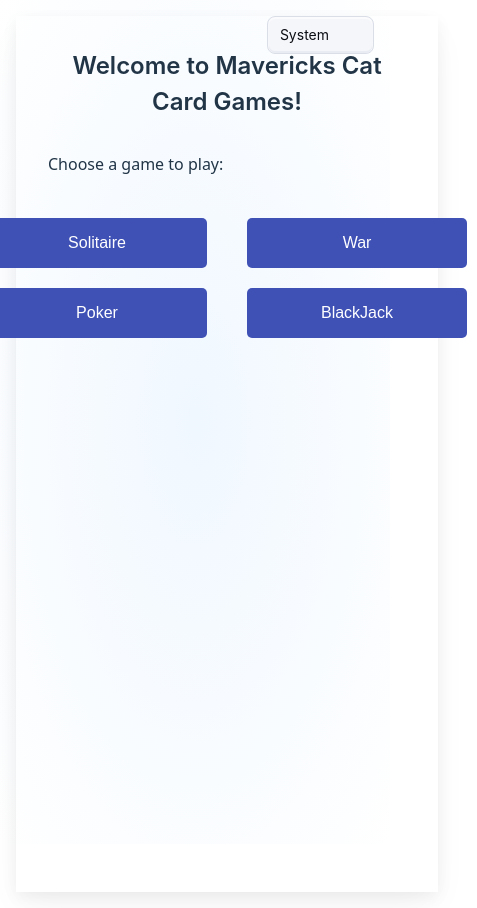
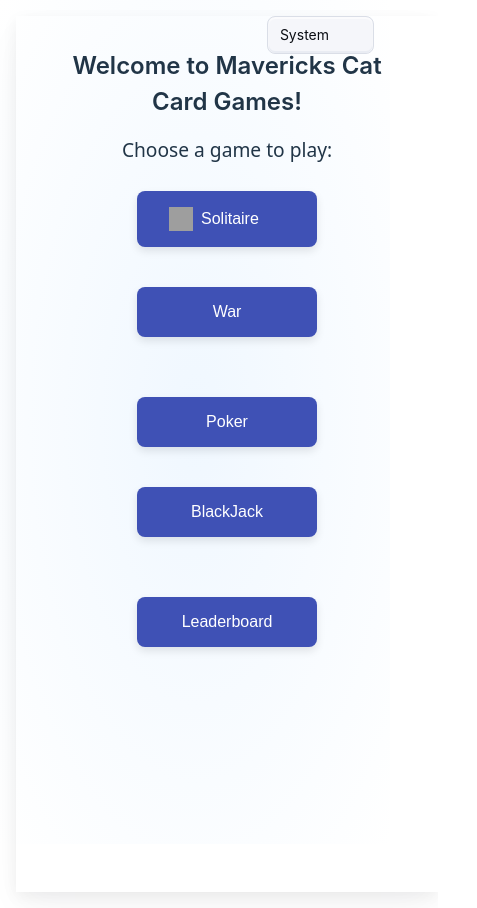
Before and after one commit to Team-Mavericks-CCG/Mavericks_Cat_CGs, a React (Vite) app in the folder frontend/: page /home in a window 390 px wide. Shown: the whole page, 477 px wide, since content can reach past the window. Built offline with nearby package versions, Linux system fonts and the light colour scheme; grey boxes are pictures that could not be loaded; some icons are missing.

Commit message:
added Leaderboard button and flushed it out more.

```diff
--- a/frontend/src/homePage.css
+++ b/frontend/src/homePage.css
@@ -18,19 +18,30 @@ body {
   align-items: center;
   text-align: center;
   box-sizing: border-box;
-  padding-bottom: 3rem; /* Space for footer */
+  padding-bottom: 3rem;
+}
+
+p {
+  font-size: 1.2rem;
+  margin: 0;
+  padding: 0;
+  text-align: center;
 }
 
 .button-container {
   display: flex;
   flex-direction: column;
   align-items: center;
+  justify-content: center;
+  gap: 20px;
+  max-width: 100%;
 }
 
 .button-row {
   display: flex;
   justify-content: center;
   gap: 20px;
+  margin-bottom: 20px;
 }
 
 button {
@@ -39,13 +50,30 @@ button {
   padding: 16px 32px;
   margin: 10px;
   border: none;
-  border-radius: 5px;
+  border-radius: 8px;
   cursor: pointer;
   font-size: 16px;
   width: 220px;
-  transition: background-color 0.3s ease;
+  box-shadow: 0 4px 8px rgba(0, 0, 0, 0.1);
+  transition: background-color 0.3s ease, transform 0.2s ease;
 }
 
 button:hover {
   background-color: #303f9f;
+  transform: translateY(-2px); /* Slight lift effect on hover */
 }
+
+button:active {
+  transform: translateY(1px); /* Press effect */
+}
+
+@media (max-width: 600px) {
+  .button-row {
+    flex-direction: column;
+    align-items: center;
+  }
+
+  button {
+    width: 180px; /* Adjust button width for smaller screens */
+  }
+}
--- a/frontend/src/homePage.tsx
+++ b/frontend/src/homePage.tsx
@@ -7,6 +7,7 @@ import { styled } from "@mui/material/styles";
 import AppTheme from "./shared-theme/AppTheme";
 import ColorModeSelect from "./shared-theme/ColorModeSelect";
 
+// Styled Card component with custom styles
 const Card = styled("div")(({ theme }) => ({
   display: "flex",
   flexDirection: "column",
@@ -17,12 +18,15 @@ const Card = styled("div")(({ theme }) => ({
   gap: theme.spacing(2),
   margin: "auto",
   maxWidth: "650px",
-  boxShadow: "hsla(220, 30%, 5%, 0.05) 0px 5px 15px 0px, hsla(220, 25%, 10%, 0.05) 0px 15px 35px -5px",
+  boxShadow:
+    "hsla(220, 30%, 5%, 0.05) 0px 5px 15px 0px, hsla(220, 25%, 10%, 0.05) 0px 15px 35px -5px",
   ...theme.applyStyles("dark", {
-    boxShadow: "hsla(220, 30%, 5%, 0.5) 0px 5px 15px 0px, hsla(220, 25%, 10%, 0.08) 0px 15px 35px -5px",
+    boxShadow:
+      "hsla(220, 30%, 5%, 0.5) 0px 5px 15px 0px, hsla(220, 25%, 10%, 0.08) 0px 15px 35px -5px",
   }),
 }));
 
+// Styled HomePage container component with background gradient
 const HomePageContainer = styled(Stack)(({ theme }) => ({
   height: "calc((1 - var(--template-frame-height, 0)) * 100dvh)",
   minHeight: "100%",
@@ -32,47 +36,90 @@ const HomePageContainer = styled(Stack)(({ theme }) => ({
     position: "absolute",
     zIndex: -1,
     inset: 0,
-    backgroundImage: "radial-gradient(ellipse at 50% 50%, hsl(210, 100%, 97%), hsl(0, 0%, 100%))",
+    backgroundImage:
+      "radial-gradient(ellipse at 50% 50%, hsl(210, 100%, 97%), hsl(0, 0%, 100%))",
     ...theme.applyStyles("dark", {
-      backgroundImage: "radial-gradient(at 50% 50%, hsla(210, 100%, 16%, 0.5), hsl(220, 30%, 5%))",
+      backgroundImage:
+        "radial-gradient(at 50% 50%, hsla(210, 100%, 16%, 0.5), hsl(220, 30%, 5%))",
     }),
   },
 }));
 
+// Interface for the GameDialog component props
 interface GameDialogProps {
   open: boolean;
   setOpen: React.Dispatch<React.SetStateAction<boolean>>;
   game: string;
-  tabs: { label: string; content: string; buttonLabel: string; navigateTo: string }[];
+  tabs: {
+    label: string;
+    content: React.ReactNode;
+    buttonLabel: string;
+    navigateTo: string;
+  }[];
   selectedTab: number;
   setSelectedTab: React.Dispatch<React.SetStateAction<number>>;
   navigateTo: (path: string) => void;
 }
 
-const GameDialog: React.FC<GameDialogProps> = ({ open, setOpen, game, tabs, selectedTab, setSelectedTab, navigateTo }) => {
+// GameDialog component that renders dialog with tabs for each game
+const GameDialog: React.FC<GameDialogProps> = ({
+  open,
+  setOpen,
+  game,
+  tabs,
+  selectedTab,
+  setSelectedTab,
+  navigateTo,
+}) => {
   return (
     <Dialog open={open} onClose={() => setOpen(false)}>
       <DialogTitle>
         {game}
-        <IconButton edge="end" color="inherit" onClick={() => setOpen(false)} aria-label="close" style={{ position: "absolute", right: 8, top: 8 }}>
+        {/* Close icon button for closing the dialog */}
+        <IconButton
+          edge="end"
+          color="inherit"
+          onClick={() => setOpen(false)}
+          aria-label="close"
+          style={{ position: "absolute", right: 8, top: 8 }}
+        >
           <CloseIcon />
         </IconButton>
       </DialogTitle>
       <DialogActions>
-        <Tabs value={selectedTab} onChange={(_, newValue: number) => setSelectedTab(newValue)} centered scrollButtons="auto" variant="scrollable">
+        {/* Tabs to switch between different game sections */}
+        <Tabs
+          value={selectedTab}
+          onChange={(_, newValue: number) => setSelectedTab(newValue)}
+          centered
+          scrollButtons="auto"
+          variant="scrollable"
+        >
           {tabs.map((tab, index) => (
             <Tab key={index} label={tab.label} />
           ))}
         </Tabs>
       </DialogActions>
+      {/* Display content based on selected tab */}
       {tabs.map((tab, index) => (
-        <DialogContent key={index} style={{ display: selectedTab === index ? "block" : "none" }}>
+        <DialogContent
+          key={index}
+          style={{ display: selectedTab === index ? "block" : "none" }}
+        >
           <DialogContentText>{tab.content}</DialogContentText>
+          {/* Display button only if not on the "Leaderboard" tab */}
+          {tab.label !== "Leaderboard" && (
             <DialogActions>
-            <Button onClick={() => { setOpen(false); void navigateTo(tab.navigateTo); }}>
+              <Button
+                onClick={() => {
+                  setOpen(false);
+                  void navigateTo(tab.navigateTo);
+                }}
+              >
                 {tab.buttonLabel}
               </Button>
             </DialogActions>
+          )}
         </DialogContent>
       ))}
     </Dialog>
@@ -81,45 +128,166 @@ const GameDialog: React.FC<GameDialogProps> = ({ open, setOpen, game, tabs, sele
 
 function HomePage() {
   const navigate = useNavigate();
+  // State hooks for managing the open status of each game dialog
   const [openSolitaire, setOpenSolitaire] = useState(false);
   const [openWar, setOpenWar] = useState(false);
   const [openPoker, setOpenPoker] = useState(false);
   const [openBlackjack, setOpenBlackjack] = useState(false);
 
-  const [selectedSolitaireTab, setSelectedSolitaireTab] = useState(0);
-  const [selectedWarTab, setSelectedWarTab] = useState(0);
-  const [selectedPokerTab, setSelectedPokerTab] = useState(0);
-  const [selectedBlackjackTab, setSelectedBlackjackTab] = useState(0);
+  // General state to manage selected tabs for all games
+  const [selectedTabs, setSelectedTabs] = useState({
+    solitaire: 0,
+    war: 0,
+    poker: 0,
+    blackjack: 0,
+  });
 
+  // Function to handle tab changes for each game
+  const handleTabChange = (game: string, newValue: number) => {
+    setSelectedTabs((prevState) => ({
+      ...prevState,
+      [game]: newValue,
+    }));
+  };
+
+  // Tabs and content for Solitaire game
   const solitaireTabs = [
-    { label: "Start", content: "Click the 'Start' button to begin the game.", buttonLabel: "Start", navigateTo: "/Solitaire" },
-    { label: "Leaderboard", content: "Here is the leaderboard for Solitaire:", buttonLabel: "Leaderboard", navigateTo: "/SolitaireLeaderboard" }
+    {
+      label: "Start",
+      content: "Click the 'Start' button to begin the game.",
+      buttonLabel: "Start",
+      navigateTo: "/Solitaire",
+    },
+    {
+      label: "Leaderboard",
+      content: "Here is the leaderboard for Solitaire:",
+      buttonLabel: "Leaderboard",
+      navigateTo: "/SolitaireLeaderboard",
+    },
   ];
 
+  // Tabs and content for War game
   const warTabs = [
-    { label: "Start", content: "Click the 'Start' button to begin War.", buttonLabel: "Start", navigateTo: "/War" },
-    { label: "Leaderboard", content: "Here is the leaderboard for War:", buttonLabel: "Leaderboard", navigateTo: "/WarLeaderboard" },
-    { label: "Create Lobby", content: "Create a War lobby.", buttonLabel: "Create", navigateTo: "/CreateLobby" },
-    { label: "Join Lobby", content: "Join a War lobby.", buttonLabel: "Join", navigateTo: "/JoinLobby" }
+    {
+      label: "Start",
+      content: (
+        <>
+          <p>Click the 'Start' button to begin War.</p>
+          <Button
+            variant="contained"
+            color="primary"
+            onClick={() => {
+              void navigate("/CreateWarLobby");
+            }}
+            style={{ marginRight: "1rem" }}
+          >
+            Create Lobby
+          </Button>
+          <Button
+            variant="contained"
+            color="secondary"
+            onClick={() => {
+              void navigate("/JoinWarLobby");
+            }}
+          >
+            Join Lobby
+          </Button>
+        </>
+      ),
+      buttonLabel: "Start",
+      navigateTo: "/War",
+    },
+    {
+      label: "Leaderboard",
+      content: "Here is the leaderboard for War:",
+      buttonLabel: "Leaderboard",
+      navigateTo: "/WarLeaderboard",
+    },
   ];
 
+  // Tabs and content for Poker game
   const pokerTabs = [
-    { label: "Start", content: "Click the 'Start' button to begin Poker.", buttonLabel: "Start", navigateTo: "/Poker" },
-    { label: "Leaderboard", content: "Here is the leaderboard for Poker:", buttonLabel: "Leaderboard", navigateTo: "/PokerLeaderboard" },
-    { label: "Create Lobby", content: "Create a Poker lobby.", buttonLabel: "Create", navigateTo: "/PokerCreateLobby" },
-    { label: "Join Lobby", content: "Join a Poker lobby.", buttonLabel: "Join", navigateTo: "/PokerJoinLobby" }
+    {
+      label: "Start",
+      content: (
+        <>
+          <p>Click the 'Start' button to begin Poker.</p>
+          <Button
+            variant="contained"
+            color="primary"
+            onClick={() => {
+              void navigate("/CreatePokerLobby");
+            }}
+            style={{ marginRight: "1rem" }}
+          >
+            Create Lobby
+          </Button>
+          <Button
+            variant="contained"
+            color="secondary"
+            onClick={() => {
+              void navigate("/JoinPokerLobby");
+            }}
+          >
+            Join Lobby
+          </Button>
+        </>
+      ),
+      buttonLabel: "Start",
+      navigateTo: "/Poker",
+    },
+    {
+      label: "Leaderboard",
+      content: "Here is the leaderboard for Poker:",
+      buttonLabel: "Leaderboard",
+      navigateTo: "/PokerLeaderboard",
+    },
   ];
 
+  // Tabs and content for Blackjack game
   const blackjackTabs = [
-    { label: "Start", content: "Click the 'Start' button to begin Blackjack.", buttonLabel: "Start", navigateTo: "/Blackjack" },
-    { label: "Leaderboard", content: "Here is the leaderboard for Blackjack:", buttonLabel: "Leaderboard", navigateTo: "/BlackjackLeaderboard" },
-    { label: "Create Lobby", content: "Create a Blackjack lobby.", buttonLabel: "Create", navigateTo: "/BlackjackCreateLobby" },
-    { label: "Join Lobby", content: "Join a Blackjack lobby.", buttonLabel: "Join", navigateTo: "/BlackjackJoinLobby" }
+    {
+      label: "Start",
+      content: (
+        <>
+          <p>Click the 'Start' button to begin Blackjack.</p>
+          <Button
+            variant="contained"
+            color="primary"
+            onClick={() => {
+              void navigate("/CreateBlackjackLobby");
+            }}
+            style={{ marginRight: "1rem" }}
+          >
+            Create Lobby
+          </Button>
+          <Button
+            variant="contained"
+            color="secondary"
+            onClick={() => {
+              void navigate("/JoinBlackjackLobby");
+            }}
+          >
+            Join Lobby
+          </Button>
+        </>
+      ),
+      buttonLabel: "Start",
+      navigateTo: "/Blackjack",
+    },
+    {
+      label: "Leaderboard",
+      content: "Here is the leaderboard for Blackjack:",
+      buttonLabel: "Leaderboard",
+      navigateTo: "/BlackjackLeaderboard",
+    },
   ];
 
   return (
     <AppTheme>
+      {/* Color mode selector button */}
       <ColorModeSelect sx={{ position: "fixed", top: "1rem", right: "1rem" }} />
+      {/* Main container for home page */}
       <HomePageContainer direction="column" justifyContent="space-between">
         <Card sx={{ flex: 1 }}>
           <Typography component="h1" variant="h4" sx={{ width: "100%" }}>
@@ -128,25 +296,44 @@ function HomePage() {
           <p>Choose a game to play:</p>
           <div className="button-container">
             <div className="button-row">
-        <button onClick={() => setOpenSolitaire(true)}>Solitaire</button>
+              {/* Solitaire button with an image icon */}
+              <button onClick={() => setOpenSolitaire(true)} style={{ display: "flex", alignItems: "center", gap: "0.5rem" }}>
+                <img
+                  src="/rosemarie/Desktop/Solitaire.png"
+                  style={{ width: "24px", height: "24px" }}
+                />
+                Solitaire
+              </button>
               <button onClick={() => setOpenWar(true)}>War</button>
             </div>
             <div className="button-row">
               <button onClick={() => setOpenPoker(true)}>Poker</button>
               <button onClick={() => setOpenBlackjack(true)}>BlackJack</button>
             </div>
+            <div className="button-row">
+              <button onClick={() => { void navigate("/Leaderboard"); }}>
+                Leaderboard
+              </button>
+            </div>
           </div>
         </Card>
       </HomePageContainer>
 
+      {/* Dialogs for each game */}
       <GameDialog
         open={openSolitaire}
         setOpen={setOpenSolitaire}
         game="Solitaire"
         tabs={solitaireTabs}
-        selectedTab={selectedSolitaireTab}
-        setSelectedTab={setSelectedSolitaireTab}
-        navigateTo={(path) => { void navigate(path); }}
+        selectedTab={selectedTabs.solitaire}
+        setSelectedTab={(newValue) => {
+          if (typeof newValue === "number") {
+            handleTabChange("solitaire", newValue);
+          }
+        }}
+        navigateTo={(path) => {
+          void navigate(path);
+        }}
       />
 
       <GameDialog
@@ -154,9 +341,15 @@ function HomePage() {
         setOpen={setOpenWar}
         game="War"
         tabs={warTabs}
-        selectedTab={selectedWarTab}
-        setSelectedTab={setSelectedWarTab}
-        navigateTo={(path) => { void navigate(path); }}
+        selectedTab={selectedTabs.war}
+        setSelectedTab={(newValue) => {
+          if (typeof newValue === "number") {
+            handleTabChange("war", newValue);
+          }
+        }}
+        navigateTo={(path) => {
+          void navigate(path);
+        }}
       />
 
       <GameDialog
@@ -164,9 +357,14 @@ function HomePage() {
         setOpen={setOpenPoker}
         game="Poker"
         tabs={pokerTabs}
-        selectedTab={selectedPokerTab}
-        setSelectedTab={setSelectedPokerTab}
-        navigateTo={(path) => { void navigate(path); }}
+        selectedTab={selectedTabs.poker}
+        setSelectedTab={(newValue) => setSelectedTabs((prevState) => ({
+          ...prevState,
+          poker: typeof newValue === "function" ? newValue(prevState.poker) : newValue,
+        }))}
+        navigateTo={(path) => {
+          void navigate(path);
+        }}
       />
 
       <GameDialog
@@ -174,9 +372,15 @@ function HomePage() {
         setOpen={setOpenBlackjack}
         game="Blackjack"
         tabs={blackjackTabs}
-        selectedTab={selectedBlackjackTab}
-        setSelectedTab={setSelectedBlackjackTab}
-        navigateTo={(path) => { void navigate(path); }}
+        selectedTab={selectedTabs.blackjack}
+        setSelectedTab={(newValue) => {
+          if (typeof newValue === "number") {
+            handleTabChange("blackjack", newValue);
+          }
+        }}
+        navigateTo={(path) => {
+          void navigate(path);
+        }}
       />
     </AppTheme>
   );
```
Lines whose indentation alone changed are shown as unchanged.
